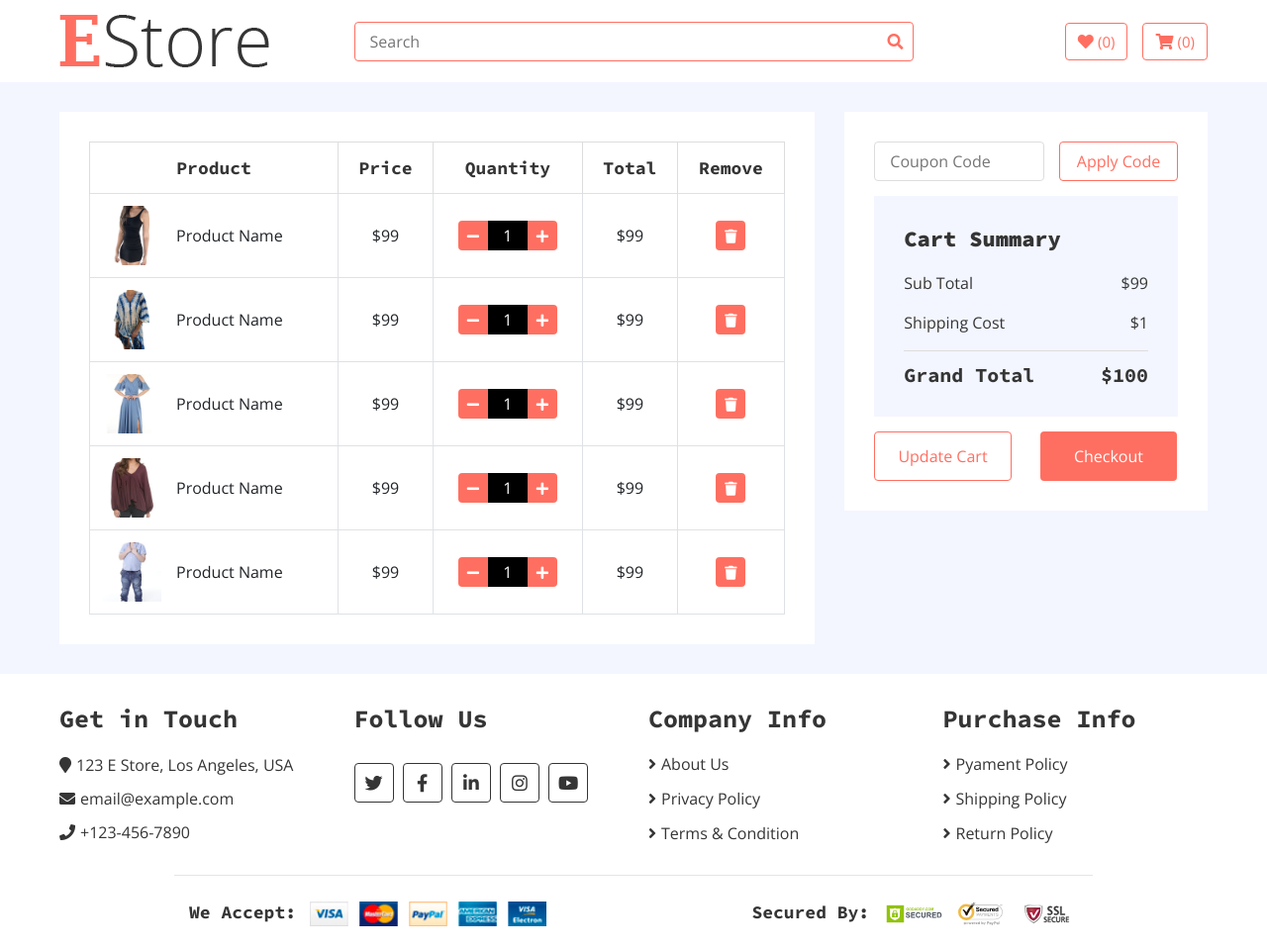
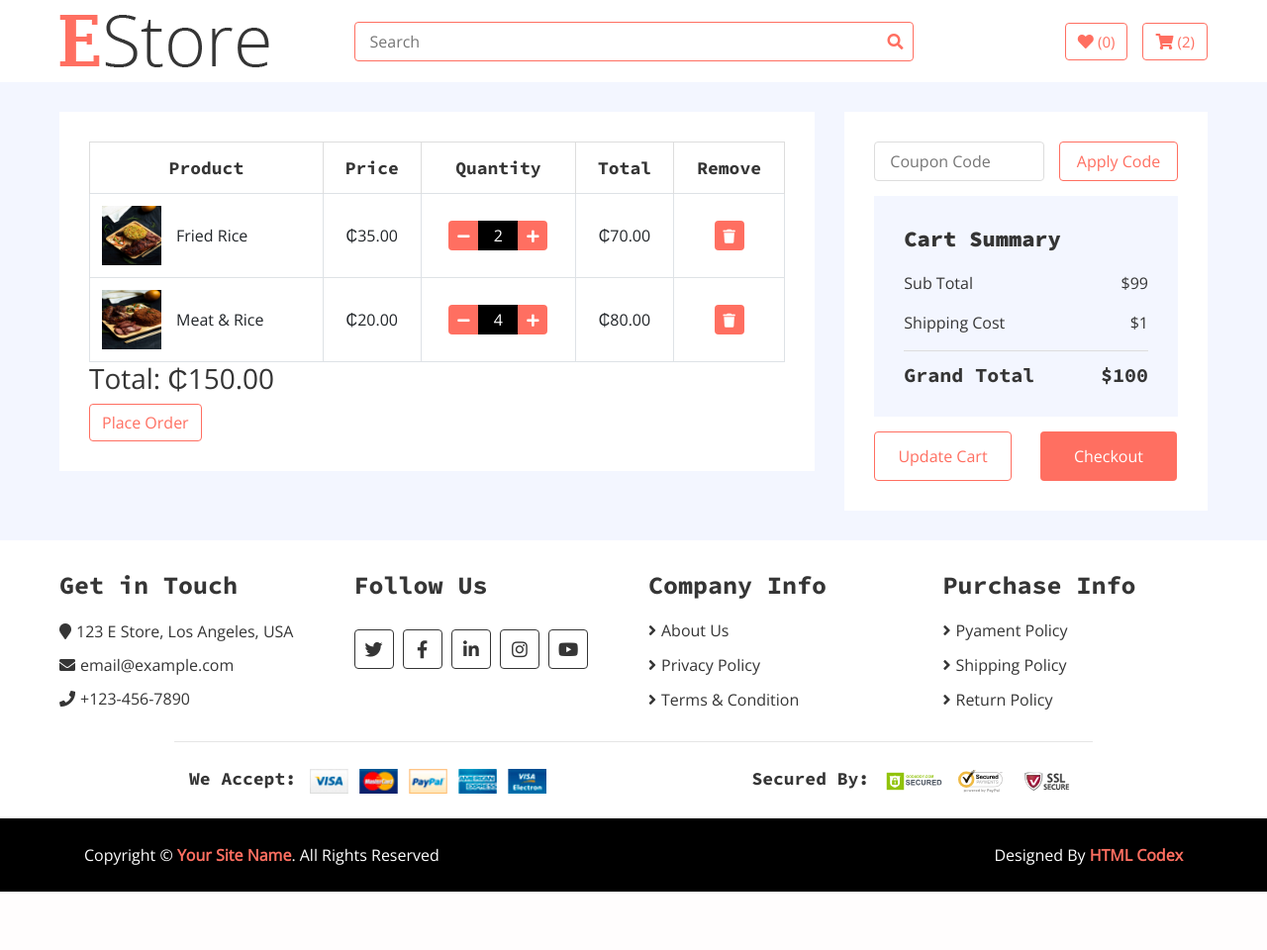
Before and after one commit to Sottie1/Restaurant-App-in-Django, a Django app: page /cart/ in a window 1280 px wide. Shown: the part 64-1024 px from the top of the page at 99% size. After the commit the page ends 965 px from the top, so only its background shows below. Run offline with Django 5.2, Linux system fonts and the light colour scheme; a user stored in the database is signed in; data comes from the database, SQL or seed files in the repository; both versions use the stored data as it was after the commit; some libraries are stand-ins or nearby versions.

Commit message:
add to cart and cart count

```diff
--- a/ResPrj/ResPrj/settings.py
+++ b/ResPrj/ResPrj/settings.py
@@ -62,17 +62,15 @@ ROOT_URLCONF = 'ResPrj.urls'
 TEMPLATES = [
     {
         'BACKEND': 'django.template.backends.django.DjangoTemplates',
-        'DIRS': [os.path.join(BASE_DIR, 'templates'),
-                #  os.path.join(BASE_DIR, 'userauths/templates'),
-                 ],
+        'DIRS': [os.path.join(BASE_DIR, 'templates')],
         'APP_DIRS': True,
         'OPTIONS': {
             'context_processors': [
-                'core.context_processor.default',
                 'django.template.context_processors.debug',
                 'django.template.context_processors.request',
                 'django.contrib.auth.context_processors.auth',
                 'django.contrib.messages.context_processors.messages',
+                'core.context_processor.default',  # Ensure this is correct
             ],
         },
     },
--- a/ResPrj/core/__init__.py
+++ b/ResPrj/core/__init__.py
@@ -0,0 +1 @@
+default_app_config = 'core.apps.CoreConfig'
--- a/ResPrj/core/apps.py
+++ b/ResPrj/core/apps.py
@@ -4,3 +4,6 @@ from django.apps import AppConfig
 class CoreConfig(AppConfig):
     default_auto_field = 'django.db.models.BigAutoField'
     name = 'core'
+
+    def ready(self):
+        import core.templatetags.custom_filters
--- a/ResPrj/core/templates/core/cart.html
+++ b/ResPrj/core/templates/core/cart.html
@@ -1,4 +1,5 @@
 {% extends 'partials/base.html'%}
+{% load custom_filters %}
 
 {% block content %}
 {% load static %}
@@ -11,6 +12,7 @@
                     <div class="col-lg-8">
                         <div class="cart-page-inner">
                             <div class="table-responsive">
+                                {% if cart_items %}
                                 <table class="table table-bordered">
                                     <thead class="thead-dark">
                                         <tr>
@@ -22,98 +24,36 @@
                                         </tr>
                                     </thead>
                                     <tbody class="align-middle">
+                                        {% for item in cart_items %}
                                         <tr>
                                             <td>
                                                 <div class="img">
-                                                    <a href="#"><img src="{% static 'img/product-1.jpg' %}" alt="Image"></a>
-                                                    <p>Product Name</p>
+                                                    <a href="#"><img src="{{ item.menu_item.image.url }}" alt="{{ item.menu_item.title }}"></a>
+                                                    <p>{{ item.menu_item.title }}</p>
                                                 </div>
                                             </td>
-                                            <td>$99</td>
+                                            <td>₵{{ item.menu_item.price }}</td>
                                             <td>
                                                 <div class="qty">
-                                                    <button class="btn-minus"><i class="fa fa-minus"></i></button>
-                                                    <input type="text" value="1">
-                                                    <button class="btn-plus"><i class="fa fa-plus"></i></button>
+                                                    <button class="btn-minus" data-id="{{ item.id }}"><i class="fa fa-minus"></i></button>
+                                                    <input type="text" value="{{ item.quantity }}" readonly>
+                                                    <button class="btn-plus" data-id="{{ item.id }}"><i class="fa fa-plus"></i></button>
                                                 </div>
                                             </td>
-                                            <td>$99</td>
-                                            <td><button><i class="fa fa-trash"></i></button></td>
+                                            <td>₵{{ item.menu_item.price|multiply:item.quantity }}</td>
+                                            <td><button class="btn-remove" data-id="{{ item.id }}"><i class="fa fa-trash"></i></button></td>
                                         </tr>
-                                        <tr>
-                                            <td>
-                                                <div class="img">
-                                                    <a href="#"><img src="{% static 'img/product-2.jpg' %}" alt="Image"></a>
-                                                    <p>Product Name</p>
-                                                </div>
-                                            </td>
-                                            <td>$99</td>
-                                            <td>
-                                                <div class="qty">
-                                                    <button class="btn-minus"><i class="fa fa-minus"></i></button>
-                                                    <input type="text" value="1">
-                                                    <button class="btn-plus"><i class="fa fa-plus"></i></button>
-                                                </div>
-                                            </td>
-                                            <td>$99</td>
-                                            <td><button><i class="fa fa-trash"></i></button></td>
-                                        </tr>
-                                        <tr>
-                                            <td>
-                                                <div class="img">
-                                                    <a href="#"><img src="{% static 'img/product-3.jpg' %}" alt="Image"></a>
-                                                    <p>Product Name</p>
-                                                </div>
-                                            </td>
-                                            <td>$99</td>
-                                            <td>
-                                                <div class="qty">
-                                                    <button class="btn-minus"><i class="fa fa-minus"></i></button>
-                                                    <input type="text" value="1">
-                                                    <button class="btn-plus"><i class="fa fa-plus"></i></button>
-                                                </div>
-                                            </td>
-                                            <td>$99</td>
-                                            <td><button><i class="fa fa-trash"></i></button></td>
-                                        </tr>
-                                        <tr>
-                                            <td>
-                                                <div class="img">
-                                                    <a href="#"><img src="{% static 'img/product-4.jpg' %}" alt="Image"></a>
-                                                    <p>Product Name</p>
-                                                </div>
-                                            </td>
-                                            <td>$99</td>
-                                            <td>
-                                                <div class="qty">
-                                                    <button class="btn-minus"><i class="fa fa-minus"></i></button>
-                                                    <input type="text" value="1">
-                                                    <button class="btn-plus"><i class="fa fa-plus"></i></button>
-                                                </div>
-                                            </td>
-                                            <td>$99</td>
-                                            <td><button><i class="fa fa-trash"></i></button></td>
-                                        </tr>
-                                        <tr>
-                                            <td>
-                                                <div class="img">
-                                                    <a href="#"><img src="{% static 'img/product-5.jpg' %}" alt="Image"></a>
-                                                    <p>Product Name</p>
-                                                </div>
-                                            </td>
-                                            <td>$99</td>
-                                            <td>
-                                                <div class="qty">
-                                                    <button class="btn-minus"><i class="fa fa-minus"></i></button>
-                                                    <input type="text" value="1">
-                                                    <button class="btn-plus"><i class="fa fa-plus"></i></button>
-                                                </div>
-                                            </td>
-                                            <td>$99</td>
-                                            <td><button><i class="fa fa-trash"></i></button></td>
-                                        </tr>
+                                        {% endfor %}
                                     </tbody>
                                 </table>
+                                <h3>Total: ₵{{ total_price }}</h3>
+                                <form method="post" action="">
+                                    {% csrf_token %}
+                                    <button type="submit" class="btn btn-primary">Place Order</button>
+                                </form>
+                                {% else %}
+                                <p>Your cart is empty.</p>
+                                {% endif %}
                             </div>
                         </div>
                     </div>
@@ -149,3 +89,67 @@
         <!-- Cart End -->
 
 {% endblock content %}
+
+<script>
+    document.addEventListener('DOMContentLoaded', function () {
+        const csrftoken = document.querySelector('[name=csrfmiddlewaretoken]').value;
+
+        document.querySelectorAll('.btn-minus').forEach(button => {
+            button.addEventListener('click', function () {
+                const itemId = this.getAttribute('data-id');
+                updateCartItem(itemId, -1);
+            });
+        });
+
+        document.querySelectorAll('.btn-plus').forEach(button => {
+            button.addEventListener('click', function () {
+                const itemId = this.getAttribute('data-id');
+                updateCartItem(itemId, 1);
+            });
+        });
+
+        document.querySelectorAll('.btn-remove').forEach(button => {
+            button.addEventListener('click', function () {
+                const itemId = this.getAttribute('data-id');
+                removeCartItem(itemId);
+            });
+        });
+
+        function updateCartItem(itemId, delta) {
+            fetch(`/update-cart-item/${itemId}/`, {
+                method: 'POST',
+                headers: {
+                    'Content-Type': 'application/json',
+                    'X-CSRFToken': csrftoken
+                },
+                body: JSON.stringify({ delta: delta })
+            })
+            .then(response => response.json())
+            .then(data => {
+                if (data.success) {
+                    location.reload();
+                } else {
+                    alert('Failed to update cart item.');
+                }
+            });
+        }
+
+        function removeCartItem(itemId) {
+            fetch(`/remove-cart-item/${itemId}/`, {
+                method: 'POST',
+                headers: {
+                    'Content-Type': 'application/json',
+                    'X-CSRFToken': csrftoken
+                }
+            })
+            .then(response => response.json())
+            .then(data => {
+                if (data.success) {
+                    location.reload();
+                } else {
+                    alert('Failed to remove cart item.');
+                }
+            });
+        }
+    });
+</script>
--- a/ResPrj/core/templates/partials/base.html
+++ b/ResPrj/core/templates/partials/base.html
@@ -82,6 +82,14 @@
         </div>
         <!-- Nav Bar End -->
 
+        {% if messages %}
+        <div class="messages">
+            {% for message in messages %}
+                <div class="alert {{ message.tags }}">{{ message }}</div>
+            {% endfor %}
+        </div>
+        {% endif %}
+
         <!-- Bottom Bar Start -->
         <div class="bottom-bar">
             <div class="container-fluid">
@@ -105,9 +113,9 @@
                                 <i class="fa fa-heart"></i>
                                 <span>(0)</span>
                             </a>
-                            <a href="cart.html" class="btn cart">
+                            <a href="{% url 'core:cart_view' %}" class="btn cart" id="cart-count">
                                 <i class="fa fa-shopping-cart"></i>
-                                <span>(0)</span>
+                            <span>({{ cart_view.item_count }})</span>
                             </a>
                         </div>
                     </div>
@@ -122,18 +130,26 @@
                     {% endfor %}
                 </div>
                 {% endif %}
-                <script>
-                    $(document).ready(function() {
-                     setTimeout(function() {
-                        $('.alert').fadeOut('slow');
-                    }, 3000);
-                    });
-                </script>
+
         </div>
         <!-- Bottom Bar End -->
  {% block content%}
 
  {% endblock content %}
+
+ <script>
+    document.addEventListener('DOMContentLoaded', function() {
+        // Select all message elements
+        const messages = document.querySelectorAll('.messages .alert');
+
+        // Hide each message after 10 seconds (10000 milliseconds)
+        messages.forEach(function(message) {
+            setTimeout(function() {
+                message.style.display = 'none';
+            }, 10000); // 10000 milliseconds = 10 seconds
+        });
+    });
+</script>
  <!-- footer section -->
 
         <!-- Footer Start -->
@@ -237,5 +253,8 @@
 
         <!-- Template Javascript -->
         <script src="{% static 'js/main.js' %}"></script>
+
+
+
     </body>
 </html>
--- a/ResPrj/core/templatetags/custom_filters.py
+++ b/ResPrj/core/templatetags/custom_filters.py
@@ -5,3 +5,11 @@ register = template.Library()
 @register.filter(name='range')
 def range_filter(value):
     return range(value)
+
+
+@register.filter(name='multiply')
+def multiply(value, arg):
+    try:
+        return value * arg
+    except:
+        return None
--- a/ResPrj/core/urls.py
+++ b/ResPrj/core/urls.py
@@ -22,13 +22,16 @@ urlpatterns = [
 
 	############## Cart ##############
     path("cart/", cart_view, name="cart_view"),
-    # path("add_to_cart/<uuid:mid>/", add_to_cart, name="add_to_cart"),
+
+    path("add_to_cart/<uuid:item_id>/", add_to_cart, name="add_to_cart"),
+	path('update-cart-item/<int:item_id>/', update_cart_item, name='update_cart_item'),
+    path('remove-cart-item/<int:item_id>/', remove_cart_item, name='remove_cart_item'),
 
 
-	path("login/", login, name="login"),
-	path("signup/", signup, name="signup"),
+	# path("login/", login, name="login"),
+	# path("signup/", signup, name="signup"),
 
-	path("contact/", contactUs, name="contactUs"),
+	# path("contact/", contactUs, name="contactUs"),
 
 
 ]
--- a/ResPrj/core/views.py
+++ b/ResPrj/core/views.py
@@ -6,6 +6,8 @@ from .forms import contactForm,MenuReviewForm
 from django.contrib.auth.decorators import login_required
 import uuid
 from django.contrib import messages
+from django.http import JsonResponse
+from django.views.decorators.http import require_POST
 
 
 
@@ -54,6 +56,24 @@ def menu_detail(request, mid):
 	}
 	return render(request, "core/menu_detail.html", context)
 
+
+
+def add_to_cart(request, item_id):
+    if not request.user.is_authenticated:
+        messages.warning(request, "You need to be logged in to add items to the cart.")
+        return redirect('userauths:login')
+
+    menu_item = get_object_or_404(MenuItem, mid=item_id)
+    cart, created = Cart.objects.get_or_create(user=request.user, active=True)
+    cart_item, created = CartItem.objects.get_or_create(cart=cart, menu_item=menu_item)
+
+    if not created:
+        cart_item.quantity += 1
+        cart_item.save()
+
+    messages.success(request, "Item added to cart successfully.")
+    return redirect('core:cart_view')
+
 @login_required
 def cart_view(request):
     cart, created = Cart.objects.get_or_create(user=request.user, active=True)
@@ -67,21 +87,28 @@ def cart_view(request):
     }
     return render(request, 'core/cart.html', context)
 
-
-# def add_to_cart(request, mid):
-# 	menu_item = get_object_or_404(MenuItem, mid=mid)
-# 	cart, created = Cart.objects.get_or_create(user=request.user, active=True)
+@login_required
+@require_POST
+def update_cart_item(request, item_id):
+    data = json.loads(request.body)
+    delta = data.get('delta', 0)
+    cart_item = get_object_or_404(CartItem, id=item_id, cart__user=request.user, cart__active=True)
+    if cart_item.quantity + delta > 0:
+        cart_item.quantity += delta
+        cart_item.save()
+        return JsonResponse({'success': True})
+    return JsonResponse({'success': False})
 
 
-# 	cart_item, created = CartItem.objects.get_or_create(cart=cart, menu_item=menu_item)
-# 	if not created:
-# 		cart_item.quantity += 1
-# 		cart_item.save()
-# 		messages.info(request, "Item quantity updated in your cart")
-# 	else:
-# 		messages.success(request, "Item added to your cart")
 
-# 	return redirect('core:cart')
+@login_required
+@require_POST
+def remove_cart_item(request, item_id):
+    cart_item = get_object_or_404(CartItem, id=item_id, cart__user=request.user, cart__active=True)
+    cart_item.delete()
+    return JsonResponse({'success': True})
+
+
 
 
 
```
Also changed, not shown: ResPrj/core/context_processor.py (+7 -1 lines), ResPrj/userauths/views.py (+0 -57 lines), ResPrj/db.sqlite3.
